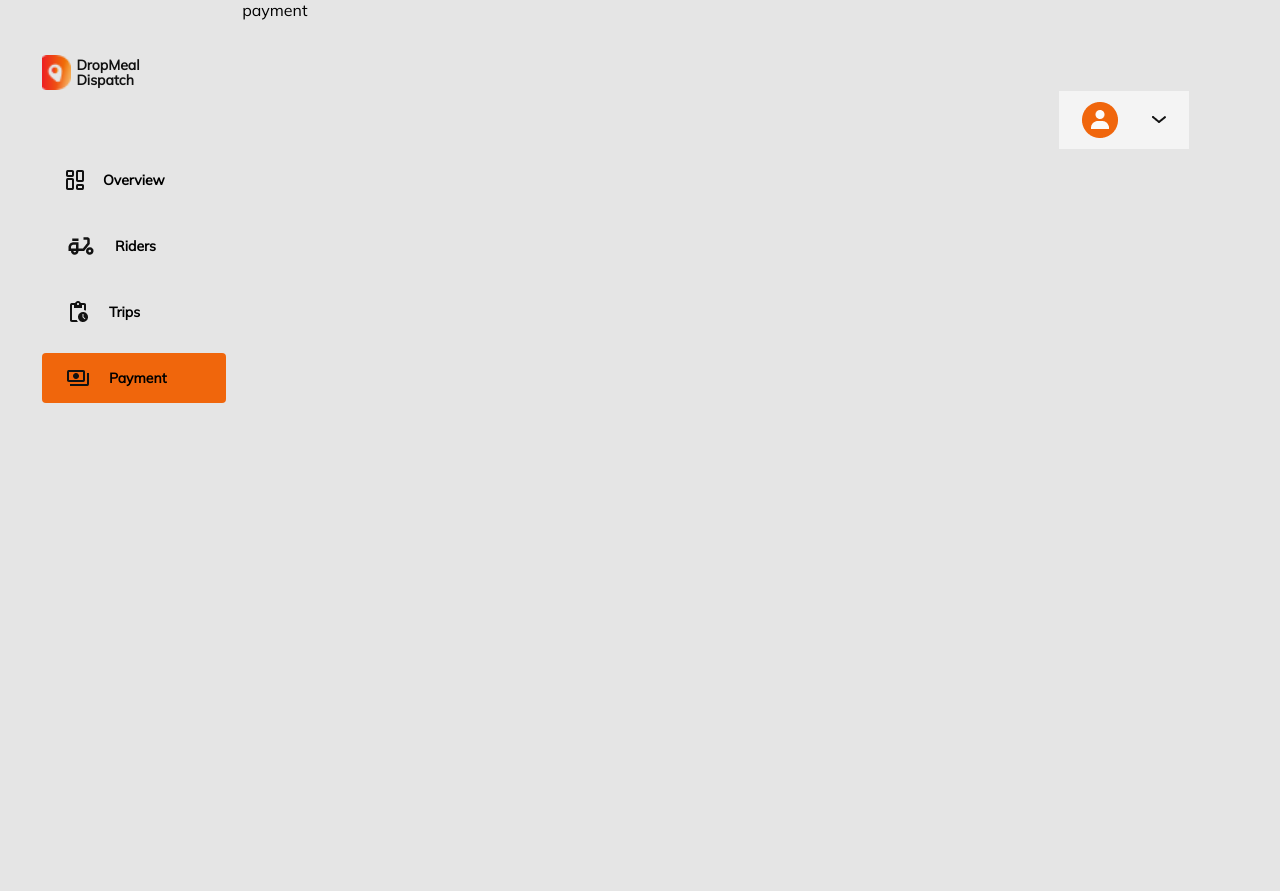
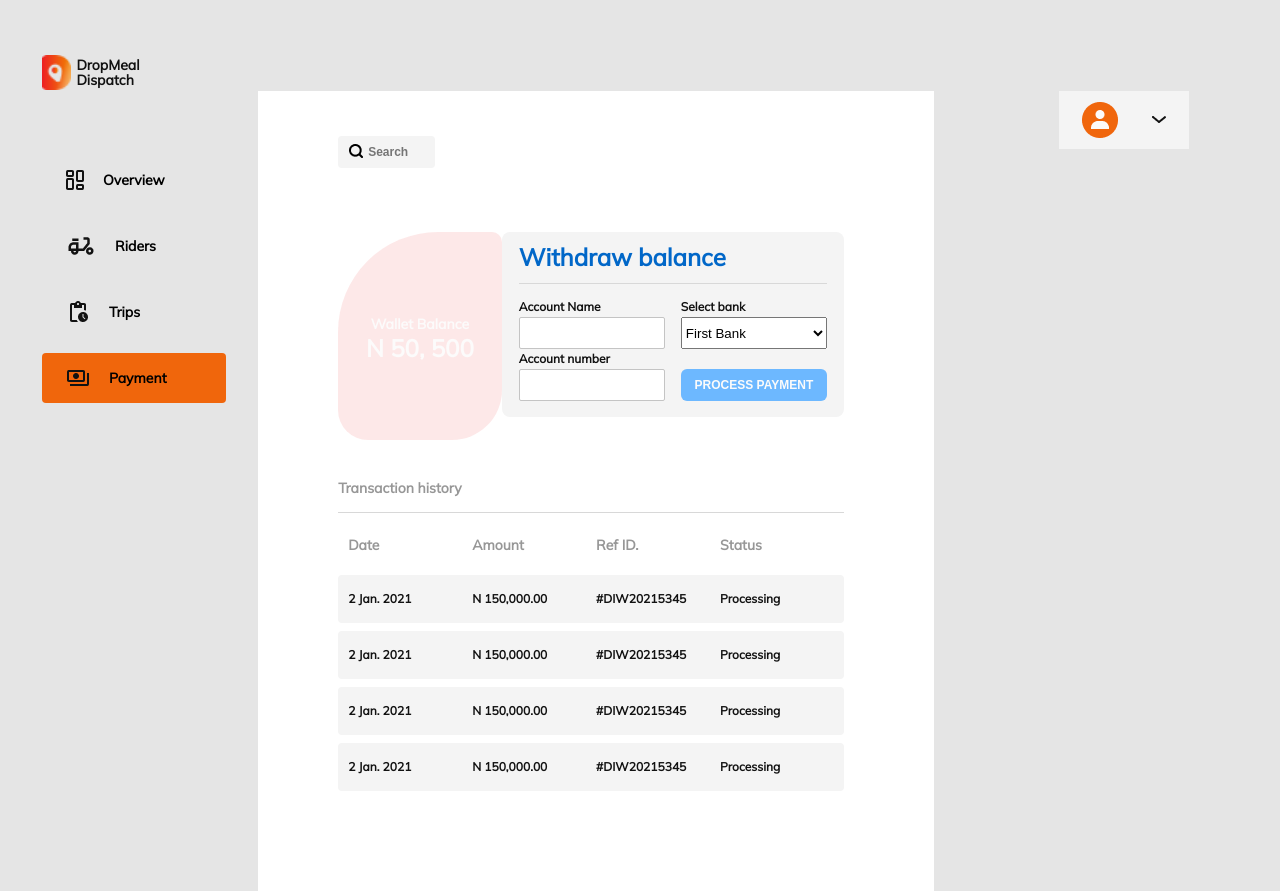
Before and after one commit to coolpythoncodes/drop-meal-dispatch-dashbord, a React (Create React App) app: page /payment in a window 1280 px wide. Before the commit the page ends 800 px from the top, so only its background shows below. Built offline with nearby package versions, Linux system fonts and the light colour scheme.

Commit message:
payment page

```diff
--- a/src/Components/Payment.js
+++ b/src/Components/Payment.js
@@ -1,9 +1,104 @@
 import React from 'react';
+import Search from './Search';
+import '../Sass/Payment.scss'
+import Button from './Button';
+import PaymentTableData from './PaymentTableData';
 
 const Payment = () => {
     return (
         <div className='payment'>
-            payment
+            <div className="payment__container">
+                <div className="payment__header">
+                    <Search />
+                </div>
+                <div className="payment__withdraw">
+                    <div className="payment__walletBalance">
+                        <p>Wallet Balance</p>
+                        <h1>N 50, 500</h1>
+                    </div>
+                    <div className="payment__withdrawBalance">
+                        <div className="container">
+                            <div className="payment__withdrawTop">
+                                <h2>Withdraw balance</h2>
+                            </div>
+                            <div className="form">
+                                <form action="">
+                                    <div className="payment__accountName">
+                                        <label>Account Name</label>
+                                        <input type="text" name="" id="account-name" />
+                                    </div>
+                                    <div className="payment__bankName">
+                                        <label>Select bank</label>
+                                        <select name="" id="bank-name">
+                                            <option value="1">First Bank</option>
+                                            <option value="2">Access Bank</option>
+                                        </select>
+                                    </div>
+                                    <div className="payment__accountNumber">
+                                        <label htmlFor="">Account number</label>
+                                        <input type="number" name="" id="account-number" />
+                                    </div>
+                                    <div style={{alignSelf:'end'}}>
+                                        <Button
+                                            title='PROCESS PAYMENT'
+                                            color='#FBFBFB'
+                                            background='#6DB8FF'
+                                            style={{height:'32px'}}
+                                        />
+                                    </div>
+                                </form>
+                            </div>
+                        </div>
+                    </div>
+                </div>
+                <div className="payment__transaction">
+                    <div className="payment__transactionTop">
+                        <h3>Transaction history</h3>
+                    </div>
+
+                    <div className="payment__tableHead">
+                        <div>
+                            <p>Date</p>
+                        </div>
+                        <div>
+                            <p>Amount</p>
+                        </div>
+                        <div>
+                            <p>Ref ID.</p>
+                        </div>
+                        <div>
+                            <p>Status</p>
+                        </div>
+                    </div>
+
+                    <div className="payment__tableBody">
+                        <PaymentTableData
+                            date='2 Jan. 2021'
+                            amount='150,000.00'
+                            reference='#DIW20215345'
+                            status='Processing'
+                        />
+                        <PaymentTableData
+                            date='2 Jan. 2021'
+                            amount='150,000.00'
+                            reference='#DIW20215345'
+                            status='Processing'
+                        />
+                        <PaymentTableData
+                            date='2 Jan. 2021'
+                            amount='150,000.00'
+                            reference='#DIW20215345'
+                            status='Processing'
+                        />
+                        <PaymentTableData
+                            date='2 Jan. 2021'
+                            amount='150,000.00'
+                            reference='#DIW20215345'
+                            status='Processing'
+                        />
+                    </div>
+                </div>
+            </div>
         </div>
     );
 }
--- /dev/null
+++ b/src/Components/PaymentTableData.js
@@ -0,0 +1,23 @@
+import React from 'react';
+import '../Sass/PaymentTableData.scss';
+
+const PaymentTableData = ({ date, amount, reference, status}) => {
+    return (
+        <div className='payment__tableData'>
+            <div>
+                <p>{date}</p>
+            </div>
+            <div>
+                <p>N {amount}</p>
+            </div>
+            <div>
+                <p>{reference}</p>
+            </div>
+            <div>
+                <p>{status}</p>
+            </div>
+        </div>
+    );
+}
+
+export default PaymentTableData;
--- /dev/null
+++ b/src/Sass/Payment.scss
@@ -0,0 +1,149 @@
+.payment {
+	grid-area: main;
+	padding-top: 41px;
+	padding-left: 1rem;
+	padding-right: 1rem;
+
+	&__withdraw {
+		display: flex;
+		flex-direction: column;
+		margin-top: 64px;
+	}
+
+	&__walletBalance {
+		height: 208px;
+		width: 223px;
+		background: rgba(243, 140, 140, 0.2);
+		backdrop-filter: blur(50px);
+		border-radius: 100px 10px 50px 30px;
+		color: #fcfbfb;
+		display: flex;
+		flex-direction: column;
+		justify-content: center;
+		align-items: center;
+
+		p {
+			font-weight: 600;
+			font-size: 14px;
+			line-height: 15px;
+			color: #fcfbfb;
+		}
+
+		h1 {
+			font-weight: 900;
+			font-size: 24px;
+			line-height: 15px;
+			color: #fcfbfb;
+			margin-top: 9px;
+		}
+	}
+
+	&__withdrawBalance {
+		width: 467px;
+		height: fit-content;
+		background: #f4f4f4;
+		border-radius: 8px;
+		padding-top: 18px;
+
+		.container {
+			width: 90%;
+			margin: auto;
+		}
+
+		.form {
+			padding-top: 13px;
+			padding-bottom: 1rem;
+		}
+
+		form {
+			display: grid;
+			grid-template-columns: repeat(2, 1fr);
+			column-gap: 1rem;
+
+			// > div {
+			// 	border: solid red;
+			// }
+		}
+
+		label {
+			display: block;
+			font-weight: 600;
+			font-size: 12px;
+			line-height: 20px;
+			color: #121212;
+		}
+
+		input,
+		select {
+			outline: none;
+			width: 100%;
+			height: 32px;
+		}
+
+		input {
+			border: 1px solid #c4c4c4;
+			border-radius: 2px;
+		}
+	}
+
+	&__withdrawTop {
+		padding-bottom: 18px;
+		border-bottom: 1px solid #d8d8d8;
+		h2 {
+			font-weight: 900;
+			font-size: 24px;
+			line-height: 15px;
+			color: #0167c8;
+		}
+	}
+
+	&__transaction {
+		margin-top: 38px;
+	}
+
+	&__transactionTop {
+		border-bottom: 1px solid #d8d8d8;
+		padding-bottom: 14px;
+
+		h3 {
+			font-size: 14px;
+			line-height: 20px;
+			color: #979797;
+		}
+	}
+
+	&__tableHead {
+		display: grid;
+		grid-template-columns: repeat(4, 1fr);
+        padding-top: 22px;
+        padding-left: 10px;
+        margin-bottom: 20px;
+
+		p {
+			font-weight: 600;
+			font-size: 14px;
+			line-height: 20px;
+			color: #979797;
+		}
+	}
+}
+
+@media only screen and (min-width: "600px") {
+	.payment {
+		padding-right: 0;
+
+		&__container {
+			height: 100vh;
+			background: #fff;
+			padding-top: 45px;
+			padding-left: 80px;
+			padding-right: 90px;
+			position: relative;
+		}
+
+		&__withdraw {
+			flex-direction: row;
+			justify-content: space-between;
+		}
+	}
+}
--- /dev/null
+++ b/src/Sass/PaymentTableData.scss
@@ -0,0 +1,15 @@
+.payment__tableData {
+	display: grid;
+	grid-template-columns: repeat(4, 1fr);
+    background: #F4F4F4;
+    border-radius: 4px;
+    padding: 14px 0 14px 10px;
+    margin-bottom: 8px;
+
+	p {
+		font-weight: 600;
+		font-size: 12px;
+		line-height: 20px;
+		color: #121212;
+	}
+}
```
